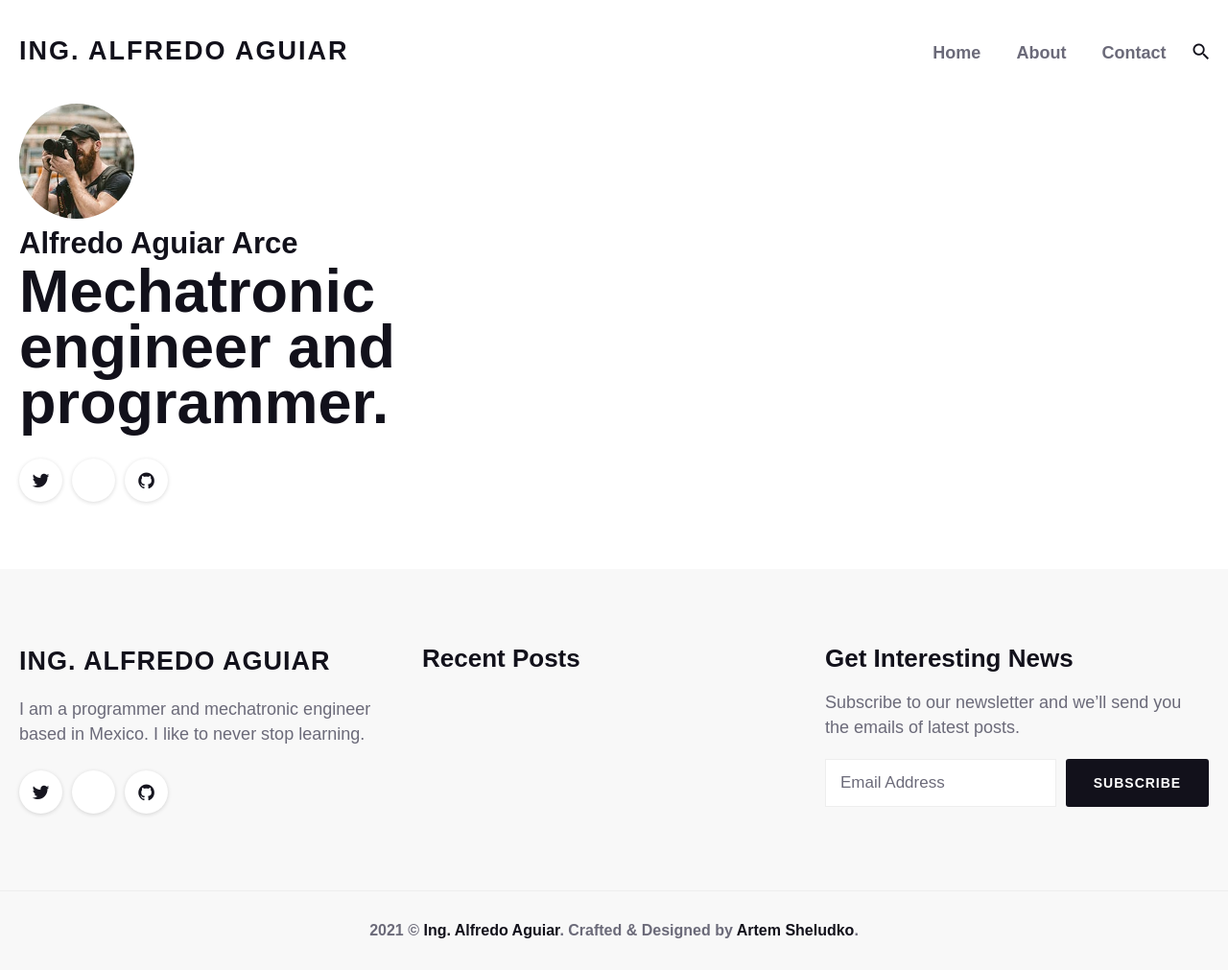
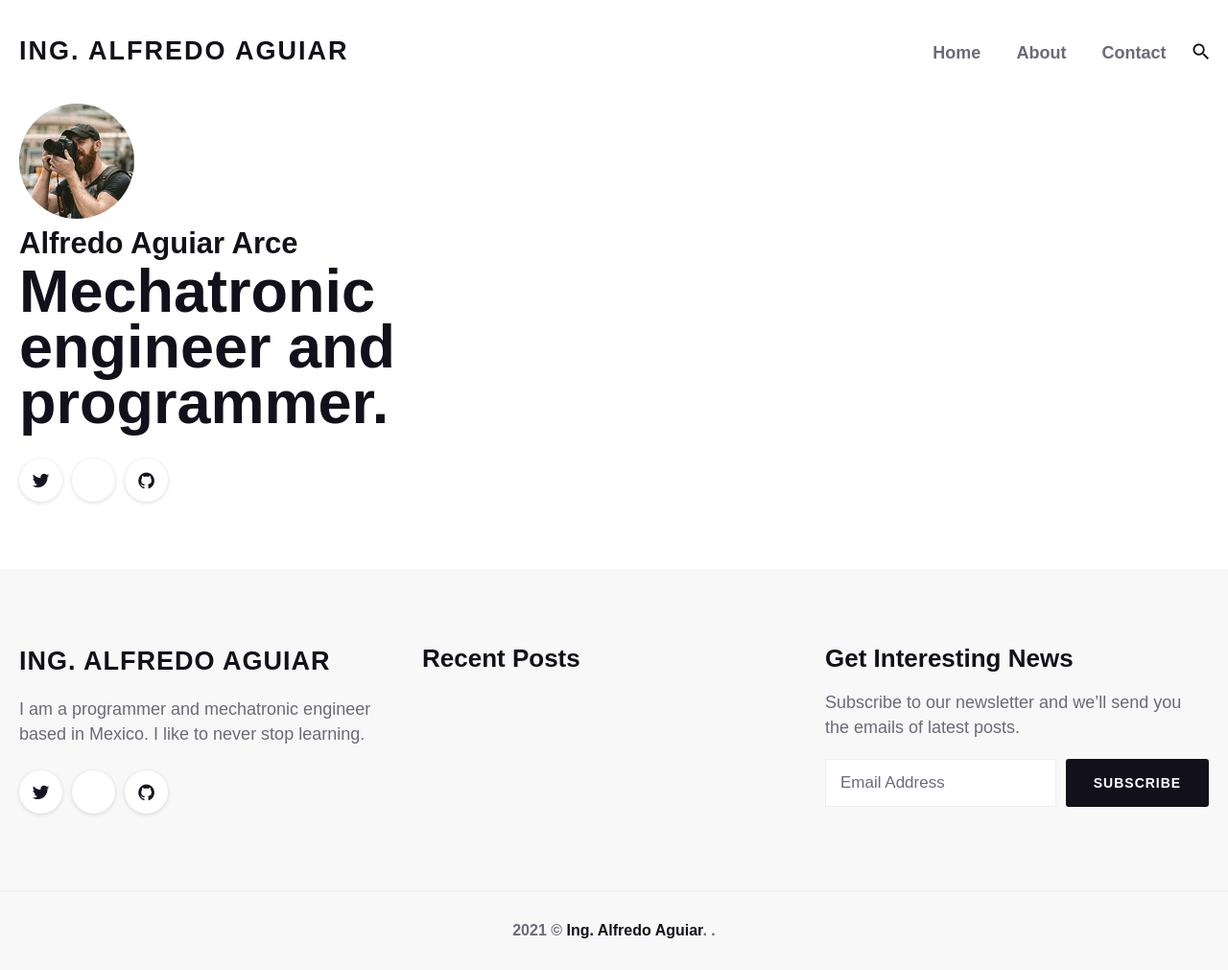
Before and after one commit to alfredoaguiararce/alfredoagrar, a Jekyll site: the page built from index.html, in a window 1280 px wide. Shown: the whole page at 96% size. Built offline with Jekyll 4.4.1, drawn with Linux system fonts in a browser that asks for light colours; nearby versions of some CDN libraries; some web fonts are replaced; the list of posts is cut into pages by our own code.

Commit message:
Update footer.html

```diff
--- a/_includes/footer.html
+++ b/_includes/footer.html
@@ -15,7 +15,7 @@
   <div class="container">
     <div class="row">
       <div class="col col-12">
-        <div class="copyright">{{site.time | date: '%Y'}} &copy; <a href="/">{{site.title}}</a>. Crafted & Designed by <a href="https://jekyllthemes.io/developers/artem-sheludko" target="_blank">Artem Sheludko</a>.</div>
+        <div class="copyright">{{site.time | date: '%Y'}} &copy; <a href="/">{{site.title}}</a>. </a>.</div>
       </div>
     </div>
   </div>
```
